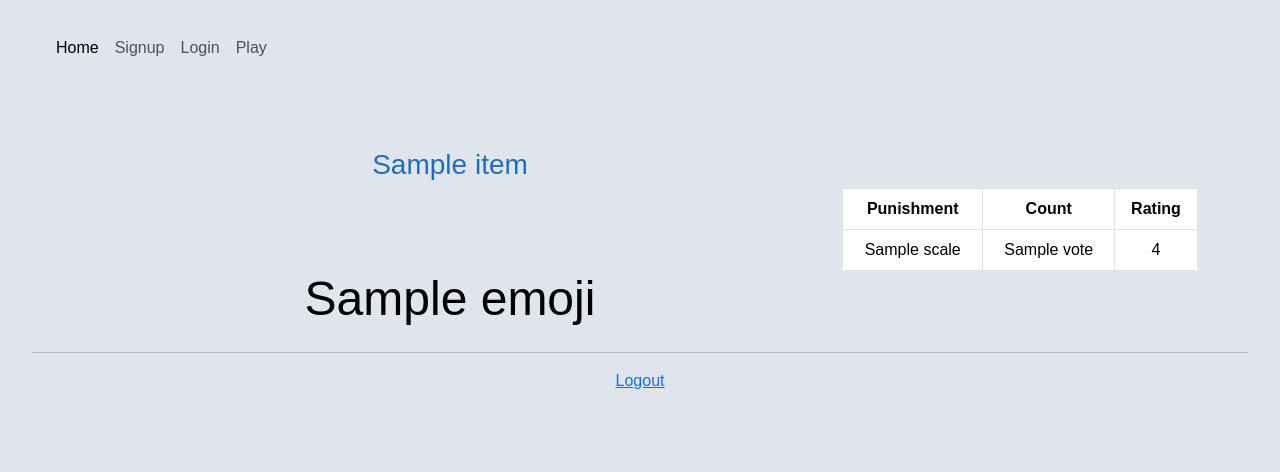
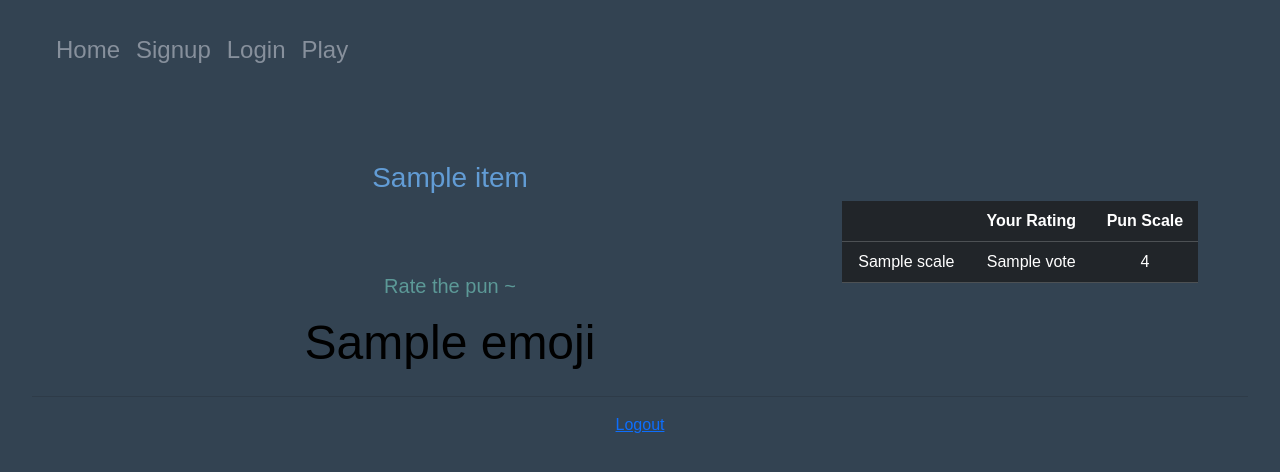
Before and after one commit to BigBangData/Puns, a Flask app: template templates/view_answer.html in a window 1280 px wide. Shown: the top 472 px of the page. Run offline with Flask 3, Linux system fonts and the light colour scheme; the template is opened without the code that fills it: most values are stand-ins (such as "Sample title", 1, 10 or a date in 2020); some libraries are stand-ins or nearby versions.

Commit message:
Change colors and sizes

```diff
--- a/templates/base.html
+++ b/templates/base.html
@@ -11,21 +11,30 @@
   <style>
     body {
         font-family: 'Arial', sans-serif;
-        background-color: #dfe5ea;
+        background-color: #334352;
         text-align: center;
         padding: 20px;
     }
-    .h2-purple {
-        color: #59219f;
+    h1 {
+        color: #8b92b4;
+    }
+    h2 {
+        color: #737894;
     }
     .h3-blue {
-        color: #1e6ebf;
+        color: #629cd5;
     }
     .h3-red {
-        color: #d94e20;
+        color: #be7979;
     }
     h4 {
-        color: #1f242a;
+        color: #87909c;
+    }
+    h5 {
+        color: #5c9997;
+    }
+    .h5-cream {
+        color: #b2b3a7;
     }
     table {
         margin: 40px auto;
@@ -45,16 +54,16 @@
       <div class="collapse navbar-collapse" id="navbarSupportedContent">
         <ul class="navbar-nav me-auto mb-2 mb-lg-0">
           <li class="nav-item">
-            <a class="nav-link active" aria-current="page" href="/">Home</a>
+            <a class="nav-link active" aria-current="page" href="/"><h4>Home</h4></a>
           </li>
           <li class="nav-item">
-            <a class="nav-link" href="signup">Signup</a>
+            <a class="nav-link" href="signup"><h4>Signup</h4></a>
           </li>
           <li class="nav-item">
-            <a class="nav-link" href="login">Login</a>
+            <a class="nav-link" href="login"><h4>Login</h4></a>
           </li>
           <li class="nav-item">
-            <a class="nav-link" href="play">Play</a>
+            <a class="nav-link" href="play"><h4>Play</h4></a>
           </li>
       </div>
     </div>
--- a/templates/login.html
+++ b/templates/login.html
@@ -5,7 +5,7 @@
     {% with messages = get_flashed_messages() %}
         {% if messages %}
             {% for msg in messages %}
-                <p>{{ msg }}</p>
+                <p><h5>{{ msg }}</h5></p>
             {% endfor %}
         {% endif %}
     <h1>Login</h1>
--- a/templates/play.html
+++ b/templates/play.html
@@ -5,7 +5,7 @@
     {% with messages = get_flashed_messages() %}
         {% if messages %}
             {% for msg in messages %}
-                <p>{{ msg }}</p>
+                <p><h5>{{ msg }}</h5></p>
             {% endfor %}
         {% endif %}
     {% endwith %}
@@ -28,10 +28,12 @@
                          {{ item }}
                      {% endif %}
                  {% endfor %}
+                 <br><br>
+                 <p><h5>Press any key ~</h5></p>
             </div>
         </form>
     </div>
-    <hr>
+    <br><br><br><br><br><hr>
     <p style="text-align: center;"><a href="{{url_for('logout')}}">Logout</a></p>
     <script>
         document.addEventListener('keydown', function(event) {
--- a/templates/signup.html
+++ b/templates/signup.html
@@ -5,7 +5,7 @@
     {% with messages = get_flashed_messages() %}
         {% if messages %}
             {% for msg in messages %}
-                <p>{{msg}}</p>
+            <p><h5>{{ msg }}</h5></p>
             {% endfor %}
         {% endif %}
     <h1>Signup</h1>
--- a/templates/view_answer.html
+++ b/templates/view_answer.html
@@ -27,6 +27,7 @@
                 <br><br><br>
             <form action="{{ url_for('play') }}" method="POST">
             <input id="csrf_token" name="csrf_token" type="hidden" value="{{ csrf_token() }}">
+                <h5>Rate the pun ~</h5>
                 {% for feedback, emoji in pun_factor_dict.items() %}
                     <button type="submit" class="emoji-button" name="feedback" value="{{ feedback }}">{{ emoji }}</button>
                 {% endfor %}
@@ -34,12 +35,12 @@
             </div>
             <div class="col-md-4">
                 <!-- Right section -->
-                <table class="table table-bordered">
+                <table class="table table-dark">
                     <thead>
                         <tr>
-                            <th>Punishment</th>
-                            <th>Count</th>
-                            <th>Rating</th>
+                            <th></th>
+                            <th>Your Rating</th>
+                            <th>Pun Scale</th>
                         </tr>
                     </thead>
                     <tbody>
```
Also changed, not shown: templates/index.html (+9 -14 lines), instance/database.db (added), 2 other files.
